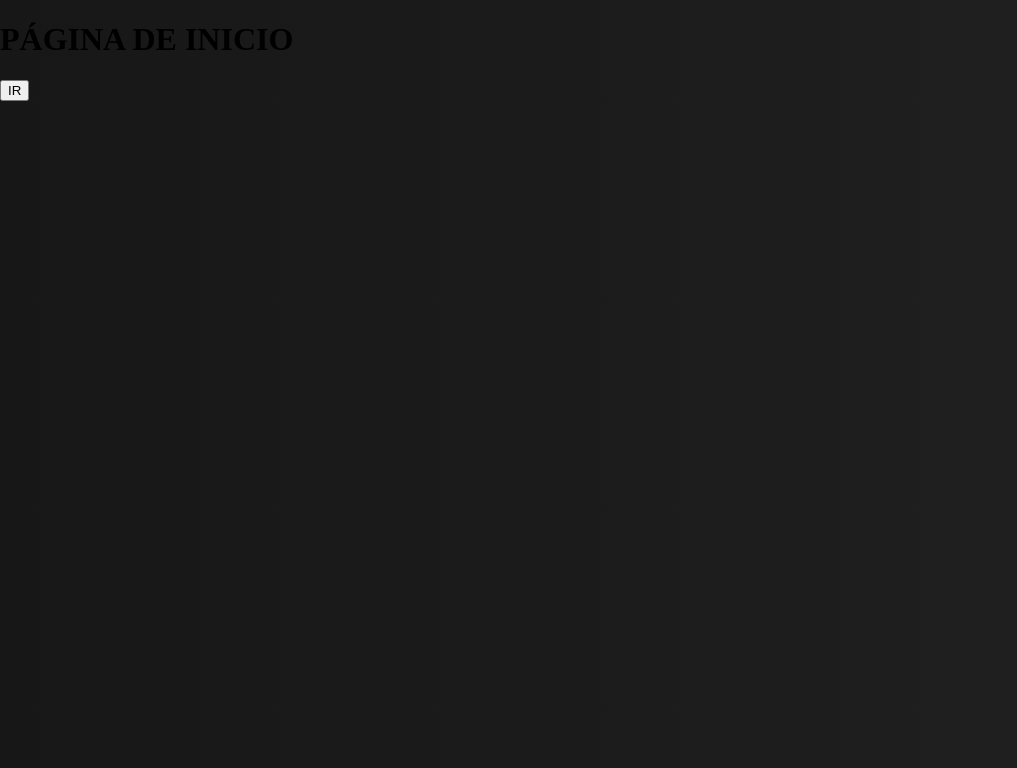
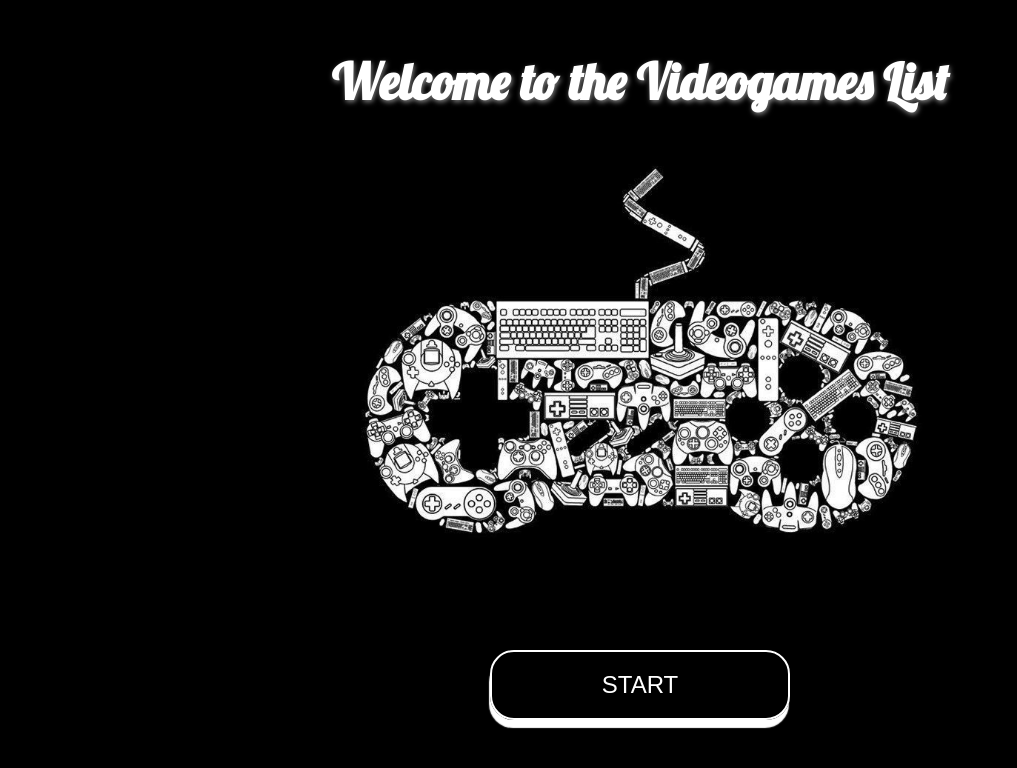
Before and after one commit to Dhalguin/PI-Videogames, a React (Create React App) app in the folder client/: page / in a window 1280 px wide. Shown: the top 768 px of the page, without its empty margins (0-1017 px from the left). Built offline with nearby package versions, Linux system fonts and the light colour scheme.

Commit message:
Lading Page Stylized

```diff
--- /dev/null
+++ b/client/src/assets/styles/lading.module.css
@@ -0,0 +1,46 @@
+@import url("https://fonts.googleapis.com/css2?family=Lobster&display=swap");
+
+.container {
+  width: 100vw;
+  height: 100vh;
+  background: url("../res/bg_lading.jpg");
+  background-position: center;
+  /* background-size: 100%; */
+  background-repeat: no-repeat;
+  background-size: cover;
+  align-items: center;
+  justify-content: space-between;
+  flex-direction: column;
+  display: flex;
+}
+
+h1 {
+  margin: 0;
+  color: #fff;
+  font-size: 50px;
+  font-family: "Lobster", Arial, Helvetica, sans-serif;
+  text-align: center;
+  text-shadow: 1px 2px 5px gray;
+  top: 1em;
+  position: relative;
+}
+
+button {
+  width: 300px;
+  height: 70px;
+  background: none;
+  color: #fff;
+  font-size: 24px;
+  border: 2px solid #fff;
+  border-radius: 1em;
+  position: relative;
+  bottom: 10vh;
+  cursor: pointer;
+  box-shadow: -1px 8px 1px #fff;
+  transition: all ease 0.2s;
+}
+
+button:active {
+  box-shadow: 0 2px 1px #fff;
+  transform: translateY(4px);
+}
--- a/client/src/pages/LandingPage.jsx
+++ b/client/src/pages/LandingPage.jsx
@@ -1,13 +1,14 @@
 import React from "react";
 import { useHistory } from "react-router-dom";
+import styles from "../assets/styles/lading.module.css";
 
 function LandingPage() {
   const history = useHistory();
 
   return (
-    <div>
-      <h1>PÁGINA DE INICIO</h1>
-      <button onClick={() => history.push("/videogames")}>IR</button>
+    <div className={styles.container}>
+      <h1>Welcome to the Videogames List</h1>
+      <button onClick={() => history.push("/videogames")}>START</button>
     </div>
   );
 }
```
Also changed, not shown: client/src/assets/res/bg_lading.jpg (added).
